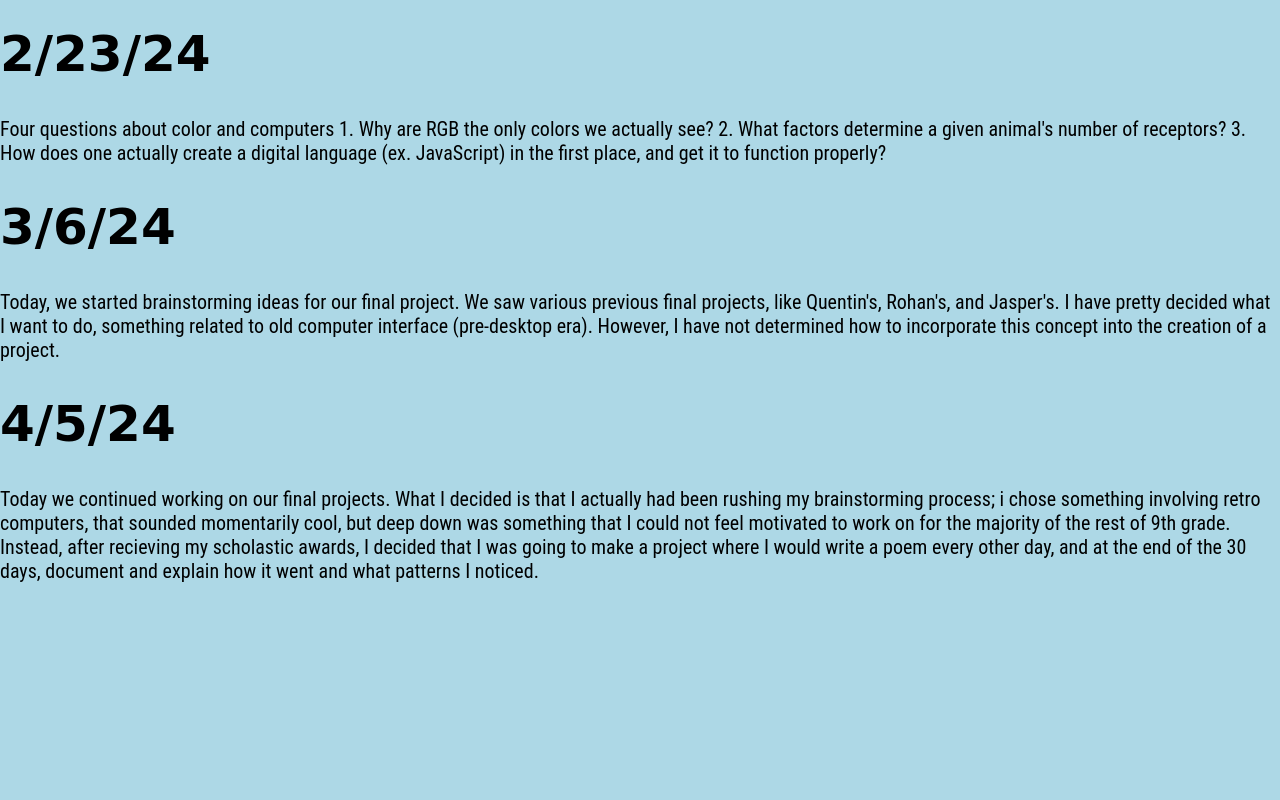
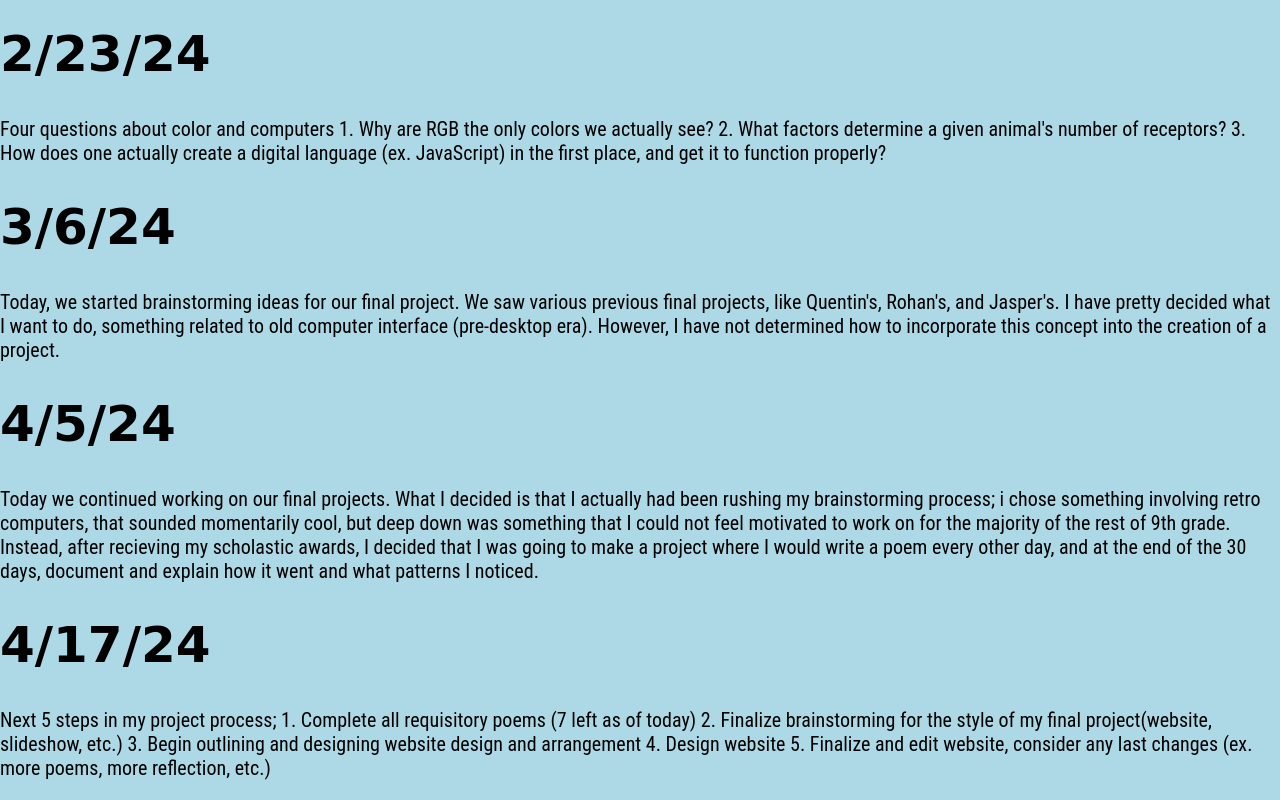
Before and after one commit to benwied24/benwied24.github.io, a plain HTML site: page journal.html in a window 1280 px wide. Shown: the part 5875-6675 px from the top of the page. Before the commit the page ends 6478 px from the top, so only its background shows below. Drawn offline with Linux system fonts and the light colour scheme; a web font is replaced by a local one.

Commit message:
journal entry and brainstorming

```diff
--- a/journal.html
+++ b/journal.html
@@ -259,3 +259,14 @@ Today, we started brainstorming ideas for our final project. We saw various prev
 <p>
 Today we continued working on our final projects. What I decided is that I actually had been rushing my brainstorming process; i chose something involving retro computers, that sounded momentarily cool, but deep down was something that I could not feel motivated to work on for the majority of the rest of 9th grade. Instead, after recieving my scholastic awards, I decided that I was going to make a project where I would write a poem every other day, and at the end of the 30 days, document and explain how it went and what patterns I noticed.
 </p>
+<h1>
+	4/17/24
+</h1>
+<p>
+Next 5 steps in my project process;
+1. Complete all requisitory poems (7 left as of today)
+2. Finalize brainstorming for the style of my final project(website, slideshow, etc.)
+3. Begin outlining and designing website design and arrangement
+4. Design website
+5. Finalize and edit website, consider any last changes (ex. more poems, more reflection, etc.)
+</p>
```
